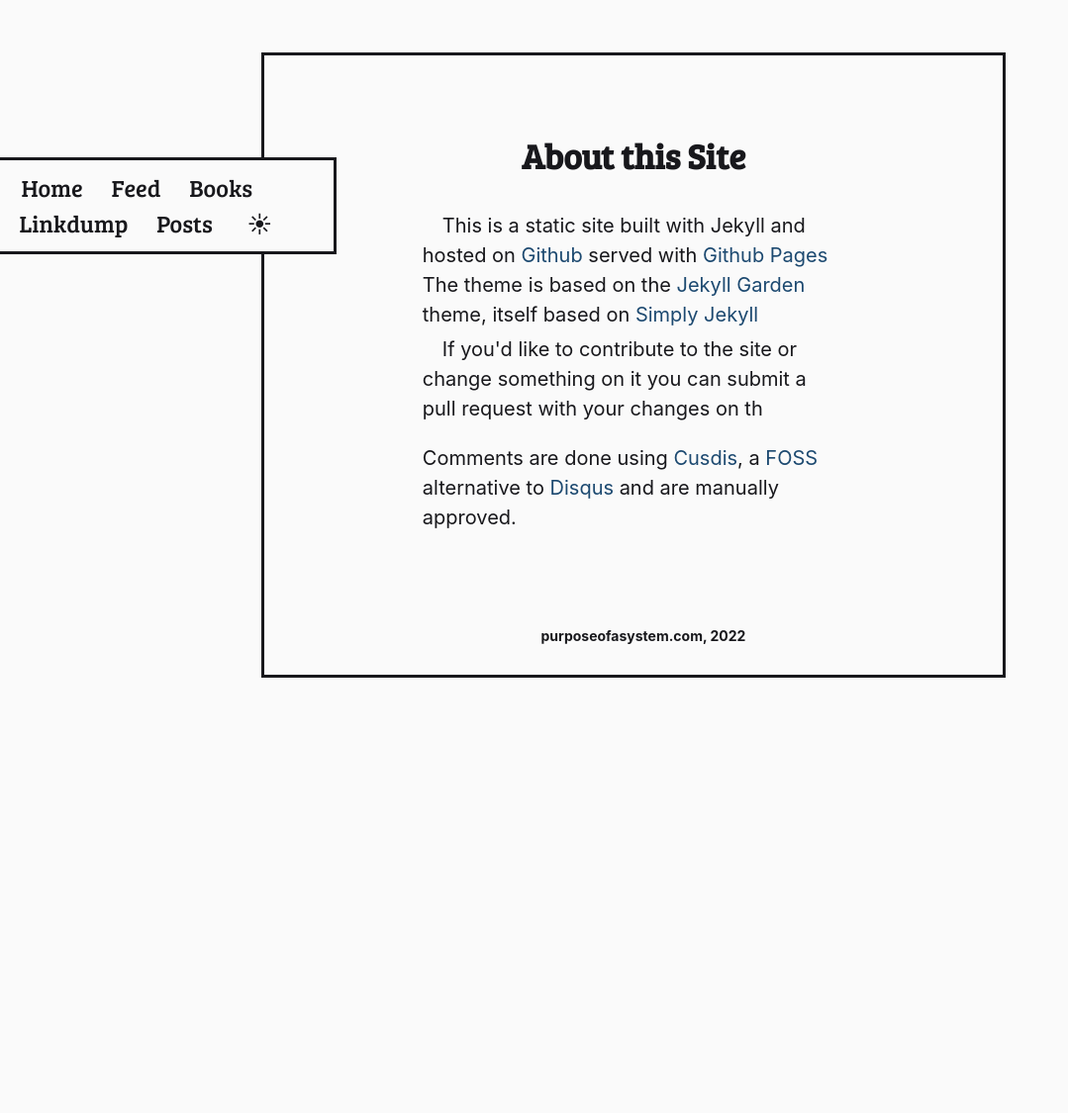
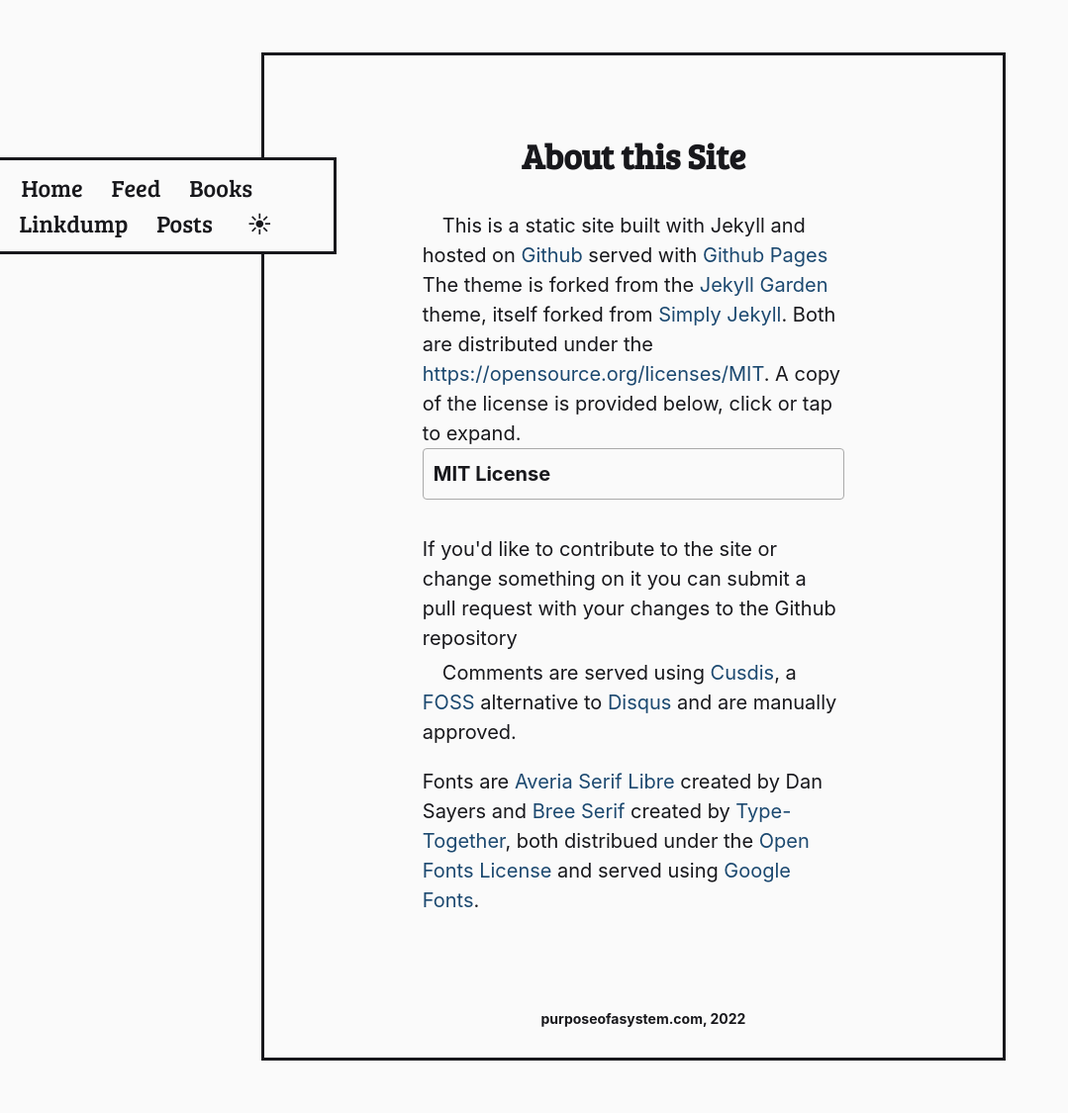
Before and after one commit to jonesethan883/jonesethan883.github.io, a Jekyll site: the page built from _posts/2022-05-16-about.md, in a window 1280 px wide. Shown: the whole page at 99% size, without its empty margins (0-1079 px from the left). Built offline with Jekyll 4.4.1, drawn with Linux system fonts in a browser that asks for light colours; some web fonts are replaced; before the commit the page ends 900 px from its top, so only the background shows below that.

Commit message:
modified about page

```diff
--- a/_posts/2022-05-16-about.md
+++ b/_posts/2022-05-16-about.md
@@ -4,8 +4,22 @@ title: About this Site
 ---
 
 This is a static site built with Jekyll and hosted on [Github](https://github.com/jonesethan883/jonesethan883.github.io) served with [Github Pages](https://pages.github.com)
-The theme is based on the [Jekyll Garden](https://github.com/Jekyll-Garden/jekyll-garden.github.io) theme, itself based on [Simply Jekyll](https://github.com/raghudotcc/simply-jekyll)
+The theme is forked from the [Jekyll Garden](https://github.com/Jekyll-Garden/jekyll-garden.github.io) theme, itself forked from [Simply Jekyll](https://github.com/raghudotcc/simply-jekyll). Both are distributed under the [https://opensource.org/licenses/MIT](https://opensource.org/licenses/MIT). A copy of the license is provided below, click or tap to expand.
+<details>
+ <summary>MIT License</summary>
+ <blockquote><p>Copyright (c) 2020 Raghuveer S, Hiran Venugopalan</p>
 
-If you'd like to contribute to the site or change something on it you can submit a pull request with your changes on th
+ <p>Permission is hereby granted, free of charge, to any person obtaining a copy of this software and associated documentation files (the "Software"), to deal in the Software without restriction, including without limitation the rights to use, copy, modify, merge, publish, distribute, sublicense, and/or sell copies of the Software, and to permit persons to whom the Software is furnished to do so, subject to the following conditions:</p>
 
-Comments are done using [Cusdis](https://cusdis.com), a [FOSS](https://en.wikipedia.org/wiki/Free_and_open-source_software) alternative to [Disqus](https://disqus.com) and are manually approved.
+ <p>The above copyright notice and this permission notice shall be included in all copies or substantial portions of the Software.</p>
+
+<p>The software is provided "as is", without warranty of any kind, express or implied, including but not limited to the warranties of merchantability, fitness for a particular purpose and noninfringement. In no event shall the authors or copyright holders be liable for any claim, damages, or other liability, whether in an action of contract, tort or otherwise, arising from, out of or in connection with the Software or the use or other dealings in the Software.</p></blockquote>
+</details>
+<br>
+If you'd like to contribute to the site or change something on it you can submit a pull request with your changes to the Github repository
+<br>
+
+Comments are served using [Cusdis](https://cusdis.com), a [FOSS](https://en.wikipedia.org/wiki/Free_and_open-source_software) alternative to [Disqus](https://disqus.com) and are manually approved.
+<br>
+
+Fonts are [Averia Serif Libre](http://iotic.com/averia/) created by Dan Sayers and [Bree Serif](https://fonts.google.com/specimen/Bree+Serif) created by [Type-Together](https://www.type-together.com), both distribued under the [Open Fonts License](https://en.wikipedia.org/wiki/SIL_Open_Font_License) and served using [Google Fonts](https://fonts.google.com).
```
Also changed, not shown: 1 other file.
